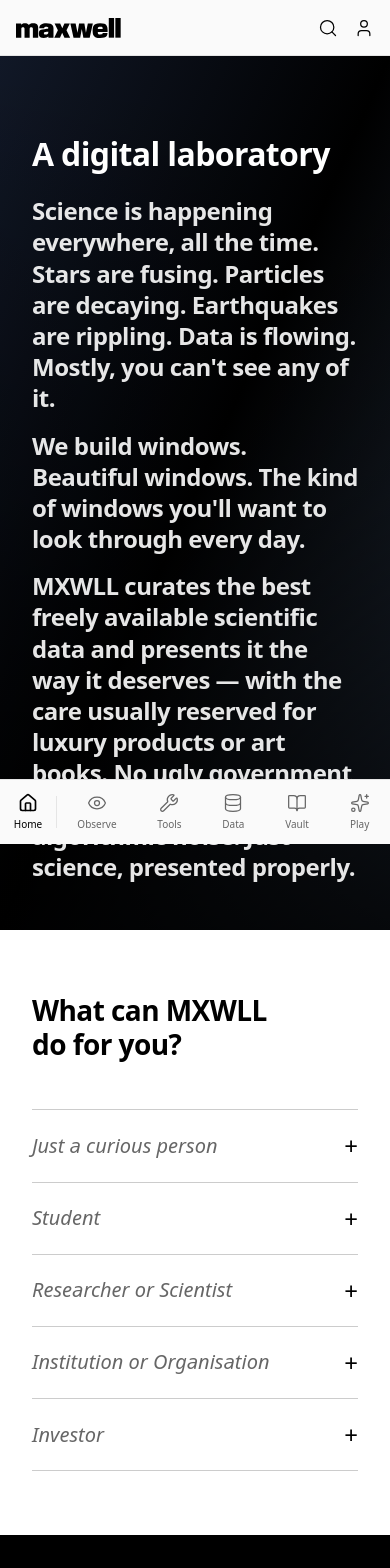
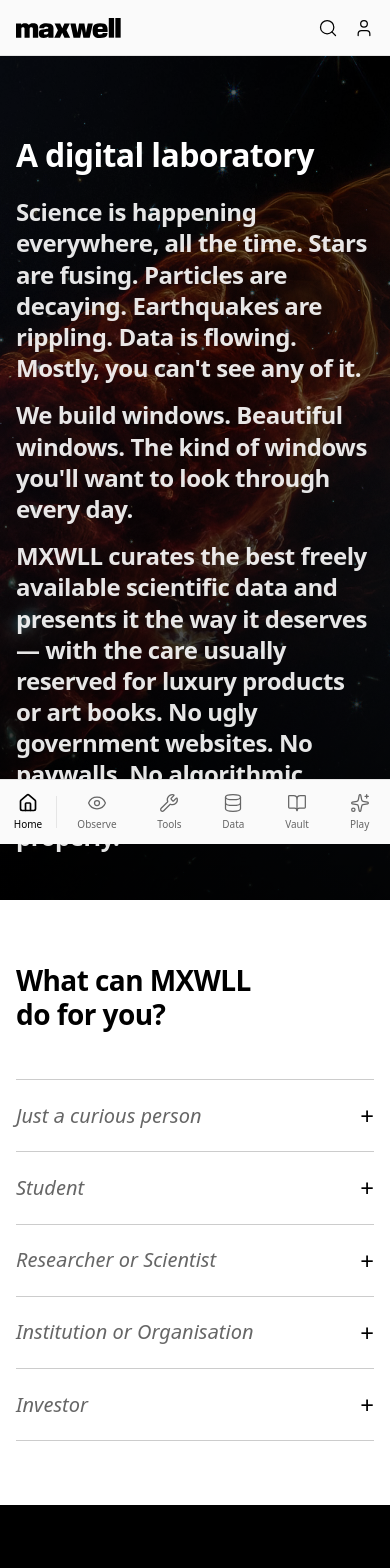
Before and after one commit to Axisophy/maxwell, a Next.js app: page / in a window 390 px wide. Shown: the top 1568 px of the page. Built offline with nearby package versions, Linux system fonts and the light colour scheme; a web font is replaced by a local one.

Commit message:
more homepage changes

```diff
--- a/src/app/page.tsx
+++ b/src/app/page.tsx
@@ -124,7 +124,7 @@
       <section className="relative min-h-screen bg-black pt-20 md:pt-48 pb-12 md:pb-16 flex flex-col justify-end">
         {/* Hero image background */}
         <div className="absolute inset-0 bg-gradient-to-br from-gray-900 via-black to-gray-800">
-          {/* Uncomment when image exists:
+          {
           <Image
             src="/assets/homepage/homepage_hero_supernova.jpg"
             alt="Supernova remnant from JWST"
@@ -132,14 +132,14 @@
             className="object-cover opacity-60"
             priority
           />
-          */}
+          }
         </div>
 
         {/* Gradient overlay for text readability */}
         <div className="absolute inset-0 bg-gradient-to-t from-black/80 via-black/20 to-transparent" />
 
         {/* Hero content - at bottom of section */}
-        <div className="relative px-8 lg:px-12 max-w-4xl">
+        <div className="relative px-4 md:px-8 lg:px-12 max-w-4xl">
           <h1
             className="text-white text-4xl md:text-6xl lg:text-7xl font-bold leading-[1.1] mb-6"
             style={{ letterSpacing: '-0.02em' }}
@@ -166,7 +166,7 @@
 
       {/* WHAT CAN MXWLL DO FOR YOU? SECTION */}
       <section className="bg-white text-black py-16 md:py-24">
-        <div className="px-8 lg:px-12">
+        <div className="px-4 md:px-8 lg:px-12">
           <h2
             className="text-3xl md:text-5xl font-bold mb-12"
             style={{ letterSpacing: '-0.02em' }}
@@ -204,7 +204,7 @@
 
                   {/* Expanded content - white on black */}
                   {isExpanded && (
-                    <div className="bg-black text-white -mx-8 lg:-mx-12 px-8 lg:px-12 py-8 mb-4">
+                    <div className="bg-black text-white -mx-4 md:-mx-8 lg:-mx-12 px-4 md:px-8 lg:px-12 py-8 mb-4">
                       <div className="max-w-2xl">
                         <p className="text-lg mb-6 leading-relaxed">
                           {userType.content.intro}
@@ -237,7 +237,7 @@
 
       {/* EXPLORE SECTION */}
       <section className="bg-black py-16 md:py-24">
-        <div className="px-8 lg:px-12">
+        <div className="px-4 md:px-8 lg:px-12">
           <h2
             className="text-3xl md:text-5xl font-bold mb-12 text-white"
             style={{ letterSpacing: '-0.02em' }}
```
